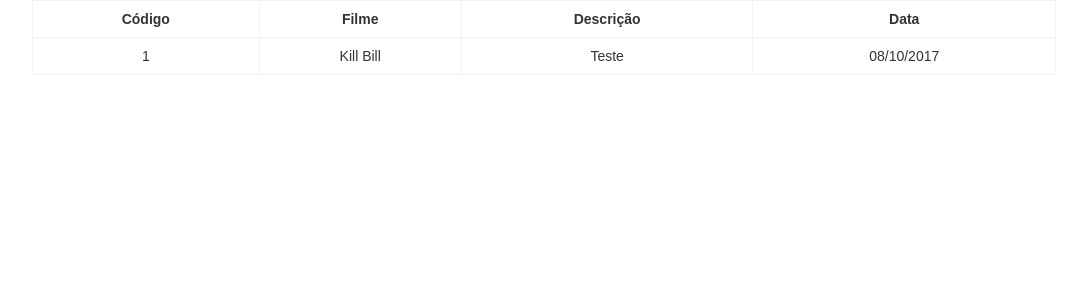
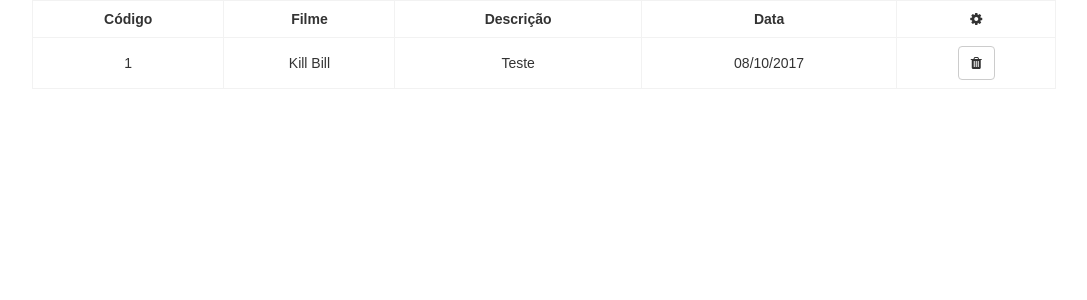
Before and after one commit to andreicruz/cinema, an Angular app: page /perfil/favoritos in a window 1280 px wide. Shown: the top 300 px of the page, without its empty margins (96-1183 px from the left). Built offline with nearby package versions, Linux system fonts and the light colour scheme.

Commit message:
Layout alterado

```diff
--- a/src/app/favoritos/favoritos.component.html
+++ b/src/app/favoritos/favoritos.component.html
@@ -1,10 +1,14 @@
+<link href="https://cdnjs.cloudflare.com/ajax/libs/font-awesome/4.4.0/css/font-awesome.min.css" rel='stylesheet' type='text/css'>
 <table>
   <tr>
-    <th>Código</th> <th>Filme</th> <th>Descrição</th> <th>Data</th>
+    <th>Código</th> <th>Filme</th> <th>Descrição</th> <th>Data</th><th><em class="fa fa-cog"></em></th>
   </tr>
   <tr *ngFor='let favorito of favoritos'>
     <td>{{favorito.codigo}}</td>
     <td>{{favorito.nome}}</td>
     <td>{{favorito.descricao}}</td>
     <td>{{favorito.data | date:'dd/MM/yyyy'}}</td>
+    <td>
+        <a routerLink="/perfil/favoritos" (click)="remover(filme)" class="btn btn-default"><em class="fa fa-trash"></em></a>
+      </td>
 </table>
```
